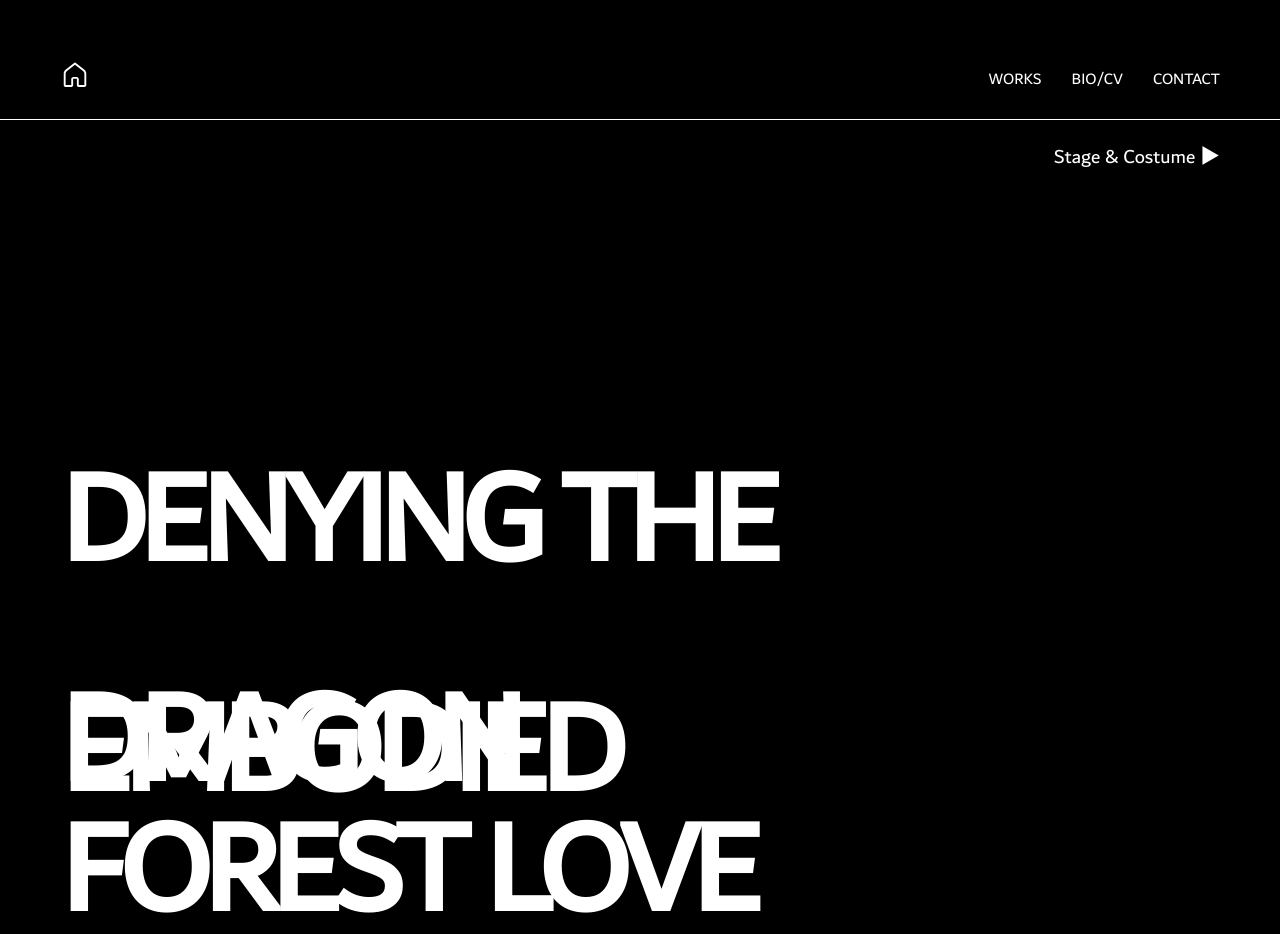
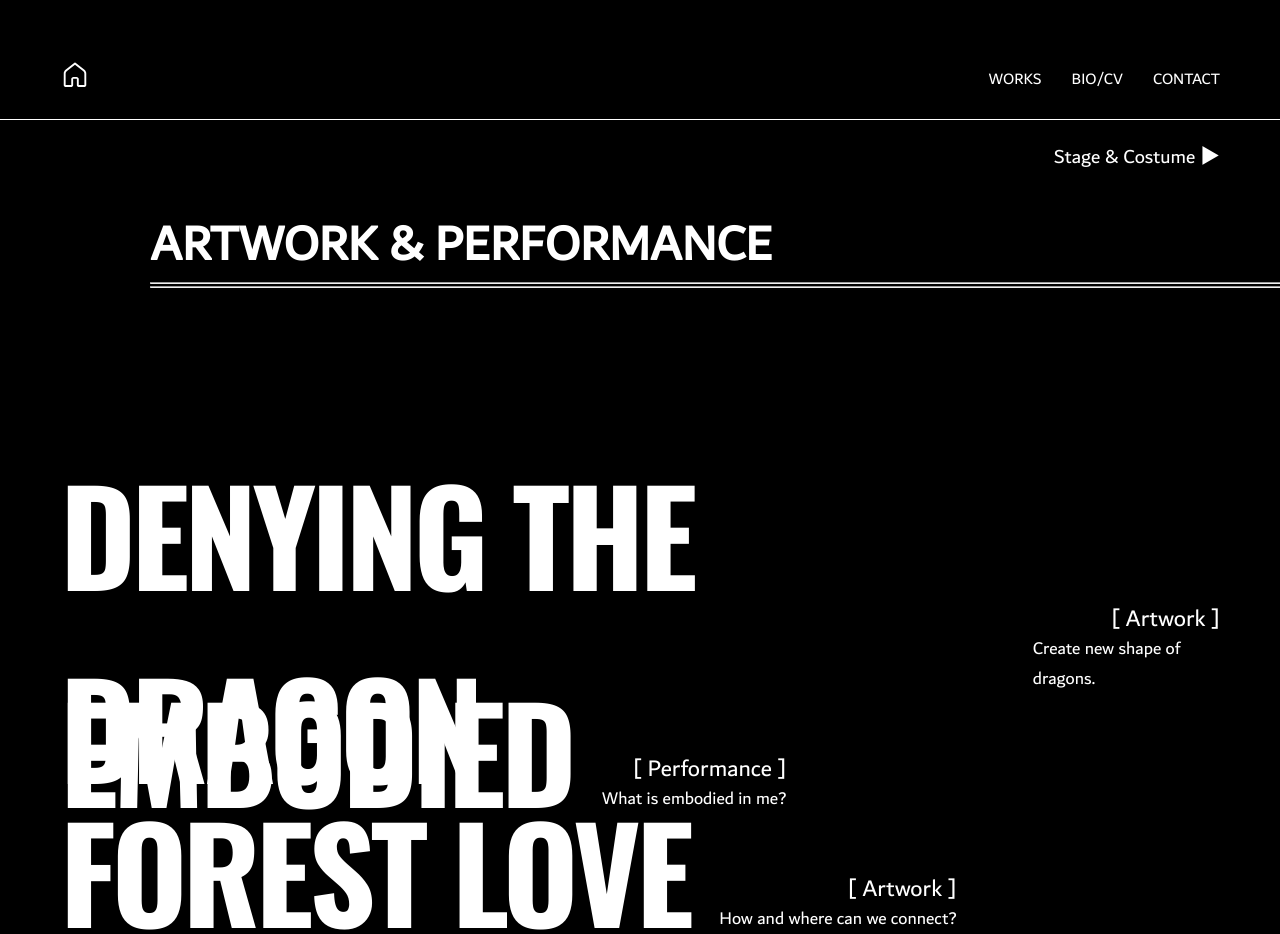
Before and after one commit to Song-Sang/soli, a Next.js app: page /works in a window 1280 px wide. Built offline with nearby package versions, Linux system fonts and the light colour scheme.

Commit message:
💄 : works 페이지 UI 추가

```diff
--- a/components/WorksPage/MainTopic/ArtworkPerformance.tsx
+++ b/components/WorksPage/MainTopic/ArtworkPerformance.tsx
@@ -7,14 +7,24 @@ const cx = classNames.bind(styles);
 
 export default function ArtworkPerformance() {
   return (
-    <div className={cx('MainTopic-wrapper')}>
+    <div className={cx('mainTopic-wrapper')}>
+      <h1 className={cx('mainTopic')}>
+        <div className={cx('mainTopic-container')}>
+          <p className={cx('mainTopic-inner')}>ARTWORK & PERFORMANCE</p>
+        </div>
+      </h1>
+      <hr className={cx('style-line-1')} />
+      <hr className={cx('style-line-2')} />
+      <div>
         {TOPICS.ART_PERFORMANCE.map((topic) => (
           <SubTopic
             key={topic.id}
             title={topic.title}
+            category={topic.category}
             description={topic.description}
           />
         ))}
       </div>
+    </div>
   );
 }
--- a/components/WorksPage/MainTopic/MainTopic.module.scss
+++ b/components/WorksPage/MainTopic/MainTopic.module.scss
@@ -1,9 +1,62 @@
 @import '/styles/main.scss';
 
-.MainTopic-wrapper {
+.mainTopic-wrapper {
   display: flex;
   flex-direction: column;
-  justify-content: flex-end;
+  justify-content: space-between;
 
   height: 760px;
+
+  padding-top: 30px;
 }
+
+.mainTopic-container {
+  display: flex;
+  flex-direction: column;
+  align-items: flex-start;
+
+  &.reverse {
+    align-items: flex-start;
+  }
+}
+
+.mainTopic-inner {
+  font-size: 50px;
+
+  width: 100%;
+
+  padding-left: 150px;
+
+  &.reverse {
+    padding: 0 240px;
+  }
+}
+
+.style-line-1 {
+  width: 1770px;
+
+  position: relative;
+  top: -100px;
+  left: 150px;
+}
+
+.style-line-2 {
+  width: 1770px;
+
+  position: relative;
+  top: -192px;
+  left: 150px;
+}
+
+.style-line-3 {
+  width: 655px;
+
+  position: relative;
+  top: -20px;
+}
+.style-line-4 {
+  width: 655px;
+
+  position: relative;
+  top: -32px;
+}
--- a/components/WorksPage/MainTopic/StageCostume.tsx
+++ b/components/WorksPage/MainTopic/StageCostume.tsx
@@ -7,15 +7,25 @@ const cx = classNames.bind(styles);
 
 export default function StageCostume() {
   return (
-    <div className={cx('MainTopic-wrapper')}>
+    <div className={cx('mainTopic-wrapper')}>
+      <h1 className={cx('mainTopic')}>
+        <div className={cx('mainTopic-container', 'reverse')}>
+          <p className={cx('mainTopic-inner', 'reverse')}>STAGE & COSTUME</p>
+        </div>
+      </h1>
+      <hr className={cx('style-line-3')} />
+      <hr className={cx('style-line-4')} />
+      <div>
         {TOPICS.STAGE_COSTUME.map((topic) => (
           <SubTopic
             key={topic.id}
             title={topic.title}
+            category={topic.category}
             description={topic.description}
-          align="end"
+            align="reverse"
           />
         ))}
       </div>
+    </div>
   );
 }
--- a/components/WorksPage/SubTopic/SubTopic.module.scss
+++ b/components/WorksPage/SubTopic/SubTopic.module.scss
@@ -1,25 +1,61 @@
 @import '/styles/main.scss';
 
-.Topic {
+.topic-wrapper {
+  display: flex;
+  align-items: center;
+  &.reverse {
+    justify-content: flex-end;
+  }
+  gap: 30px;
+
+  padding: 0 60px;
+
+  height: 120px;
+
   &:hover {
     background-color: #fff;
     color: #000;
   }
+}
 
+.title {
+  display: flex;
+  align-items: center;
+
+  position: relative;
+  bottom: 5px;
+
+  font-family: 'Oswald', sans-serif;
   font-size: 130px;
-  font-weight: 600;
-  letter-spacing: -8px;
+  font-weight: 800;
+  letter-spacing: -5px;
 
   height: 120px;
 
-  padding: 0 60px;
-
-  display: flex;
-  align-items: center;
-  &.align-start {
-    justify-content: flex-start;
-  }
-  &.align-end {
-    justify-content: flex-end;
+  &.reverse {
+    order: 2;
   }
 }
+
+.topic-details {
+  display: flex;
+  flex-direction: column;
+  align-items: flex-end;
+  justify-content: flex-end;
+
+  height: 120px;
+
+  &.reverse {
+    order: 1;
+    align-items: flex-start;
+  }
+}
+
+.category {
+  font-size: 24px;
+  height: 35px;
+}
+
+.description {
+  font-size: 18px;
+}
--- a/components/WorksPage/SubTopic/SubTopic.tsx
+++ b/components/WorksPage/SubTopic/SubTopic.tsx
@@ -6,19 +6,30 @@ const cx = classNames.bind(styles);
 
 interface SubTopicProps {
   title: string;
+  category: string;
   description: string;
-  align?: 'start' | 'end';
+  align?: 'reverse';
 }
 
 export default function SubTopic({
   title,
+  category,
   description,
-  align = 'start',
+  align,
 }: SubTopicProps) {
   return (
     <div>
-      <Link href="/" className={cx('Topic', { [`align-${align}`]: align })}>
-        {title}
+      <Link
+        href="/"
+        className={cx('topic-wrapper', { reverse: align === 'reverse' })}
+      >
+        <h2 className={cx('title', { reverse: align === 'reverse' })}>
+          {title}
+        </h2>
+        <div className={cx('topic-details', { reverse: align === 'reverse' })}>
+          <p className={cx('category')}>{category}</p>
+          <p className={cx('description')}>{description}</p>
+        </div>
       </Link>
     </div>
   );
--- a/components/WorksPage/WorksMain.tsx
+++ b/components/WorksPage/WorksMain.tsx
@@ -29,6 +29,7 @@ export default function WorksMain() {
     infinite: false,
     slidesToScroll: 1,
     arrows: false,
+    speed: 500,
 
     afterChange: (current: number) => {
       setCurrentSlide(current);
--- a/constant/topics.ts
+++ b/constant/topics.ts
@@ -3,16 +3,19 @@ export const TOPICS = {
     {
       id: 1,
       title: 'DENYING THE DRAGON',
-      description: 'Create new shape of dragons',
+      category: '[ Artwork ]',
+      description: 'Create new shape of dragons.',
     },
     {
       id: 2,
       title: 'EMBODIED',
+      category: '[ Performance ]',
       description: 'What is embodied in me?',
     },
     {
       id: 3,
       title: 'FOREST LOVE',
+      category: '[ Artwork ]',
       description: 'How and where can we connect?',
     },
   ],
@@ -20,28 +23,33 @@ export const TOPICS = {
     {
       id: 1,
       title: 'RICH FAMILY',
+      category: '[ Costume ]',
       description: 'Was macht einen tollen Sommer aus?',
     },
     {
       id: 2,
       title: 'MUSIKAL 21:58',
+      category: '[ Stage ]',
       description:
-        '21:53 - Zu früh um schlafen zu gehen, zu spät um wen anzurufen',
+        '21:53 - Zu früh um schlafen zu gehen, zu spät um wen anzurufen.',
     },
     {
       id: 3,
       title: 'HUABUN',
-      description: '"potted plant" in Korean',
+      category: '[ Costume ]',
+      description: '"potted plant" in Korean.',
     },
     {
       id: 4,
       title: 'DIGITAL NOMADS',
-      description: 'The stories of digital nomads',
+      category: '[ Stage ]',
+      description: 'The stories of digital nomads.',
     },
     {
       id: 5,
       title: 'WUW',
-      description: 'WIND UND WAND',
+      category: '[ Costume ]',
+      description: 'WIND UND WAND.',
     },
   ],
 };
--- a/pages/_document.tsx
+++ b/pages/_document.tsx
@@ -3,8 +3,20 @@ import { Html, Head, Main, NextScript } from 'next/document';
 export default function Document() {
   return (
     <Html lang="ko">
-      <Head />
-      <body>
+      <Head>
+        {/* 구글 폰트 preconnect 및 링크*/}
+        <link rel="preconnect" href="https://fonts.googleapis.com" />
+        <link
+          rel="preconnect"
+          href="https://fonts.gstatic.com"
+          crossOrigin="anonymous"
+        />
+        <link
+          href="https://fonts.googleapis.com/css2?family=Oswald:wght@200;300;400;500;600;700&display=swap"
+          rel="stylesheet"
+        />
+      </Head>
+      <body style={{ fontFamily: 'Oswald, sans-serif' }}>
         <Main />
         <NextScript />
       </body>
```
Lines whose indentation alone changed are shown as unchanged.
